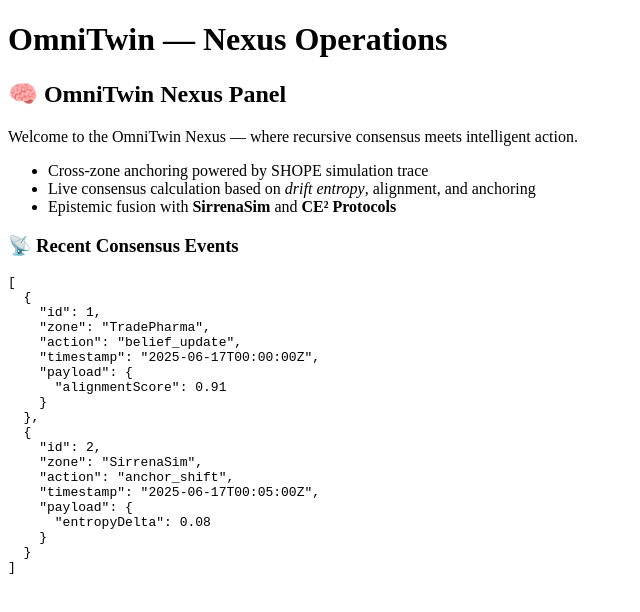
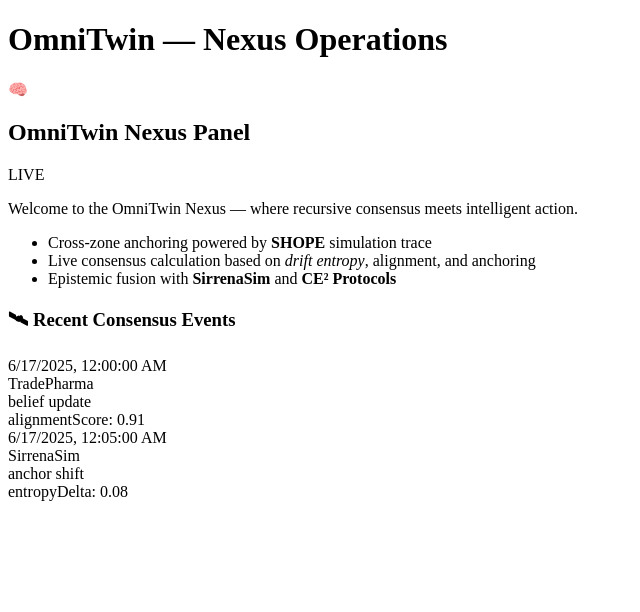
Before and after one commit to OmniChainOrg/omnimodel-dashboard, a Next.js app: page /omnitwin in a window 1280 px wide. Shown: the top 612 px of the page, without its empty margins (0-640 px from the left). Built offline with nearby package versions, Linux system fonts and the light colour scheme.

Commit message:
Update OmniTwinNexusPanel.tsx

```diff
--- a/components/OmniTwinNexusPanel.tsx
+++ b/components/OmniTwinNexusPanel.tsx
@@ -1,41 +1,84 @@
 import React, { useEffect, useState } from "react";
+
+const ZONE_COLORS: Record<string, string> = {
+  TradePharma: "bg-yellow-100 border-yellow-400",
+  SirrenaSim: "bg-indigo-100 border-indigo-400",
+  CE2: "bg-green-100 border-green-400",
+  default: "bg-gray-100 border-gray-300",
+};
 
 export default function OmniTwinNexusPanel() {
   const [events, setEvents] = useState([]);
   const [loading, setLoading] = useState(true);
 
+  const fetchEvents = async () => {
+    try {
+      const res = await fetch("/api/consensus/events");
+      const data = await res.json();
+      setEvents(data);
+      setLoading(false);
+    } catch (err) {
+      console.error("Error fetching events", err);
+    }
+  };
+
   useEffect(() => {
-    fetch("/api/consensus/events")
-      .then((res) => res.json())
-      .then((data) => {
-        setEvents(data);
-        setLoading(false);
-      })
-      .catch((err) => {
-        console.error("Failed to load consensus events", err);
-        setLoading(false);
-      });
+    fetchEvents();
+    const interval = setInterval(fetchEvents, 5000);
+    return () => clearInterval(interval);
   }, []);
 
   return (
-    <div className="mt-8">
-      <h2 className="text-2xl font-bold mb-2">🧠 OmniTwin Nexus Panel</h2>
-      <p className="mb-4">
+    <div className="pt-4">
+      <div className="flex items-center gap-2 mb-4">
+        <span className="text-2xl">🧠</span>
+        <h2 className="text-2xl font-bold">OmniTwin Nexus Panel</h2>
+        <span className="ml-2 px-2 py-0.5 text-xs font-semibold text-white bg-red-600 rounded-full animate-pulse">
+          LIVE
+        </span>
+      </div>
+
+      <p className="mb-4 text-sm text-gray-700">
         Welcome to the OmniTwin Nexus — where recursive consensus meets intelligent action.
       </p>
-      <ul className="list-disc list-inside text-sm space-y-1 mb-4">
-        <li>Cross-zone anchoring powered by SHOPE simulation trace</li>
+      <ul className="list-disc list-inside text-sm space-y-1 mb-6">
+        <li>Cross-zone anchoring powered by <b>SHOPE</b> simulation trace</li>
         <li>Live consensus calculation based on <i>drift entropy</i>, alignment, and anchoring</li>
         <li>Epistemic fusion with <b>SirrenaSim</b> and <b>CE² Protocols</b></li>
       </ul>
+
+      <h3 className="text-lg font-semibold mb-2">🛰 Recent Consensus Events</h3>
+
       {loading ? (
         <p className="italic text-gray-600">Loading events...</p>
+      ) : events.length === 0 ? (
+        <p className="text-sm text-gray-500">No consensus events available yet.</p>
       ) : (
-        <div>
-          <h3 className="text-lg font-semibold mt-4 mb-2">📡 Recent Consensus Events</h3>
-          <pre className="bg-gray-100 p-4 rounded text-xs overflow-auto max-h-80">
-            {JSON.stringify(events, null, 2)}
-          </pre>
+        <div className="space-y-4 text-sm">
+          {events.map((evt) => {
+            const zoneClass = ZONE_COLORS[evt.zone] || ZONE_COLORS.default;
+            return (
+              <div
+                key={evt.id}
+                className={`border-l-4 pl-4 rounded-md shadow-sm ${zoneClass} p-3`}
+              >
+                <div className="text-xs text-gray-500">
+                  {new Date(evt.timestamp).toLocaleString()}
+                </div>
+                <div className="font-semibold">{evt.zone}</div>
+                <div className="capitalize text-gray-700 mb-1">
+                  {evt.action.replace(/_/g, " ")}
+                </div>
+                <div className="text-gray-600">
+                  {Object.entries(evt.payload).map(([key, value]) => (
+                    <div key={key}>
+                      <span className="font-medium">{key}:</span> {value}
+                    </div>
+                  ))}
+                </div>
+              </div>
+            );
+          })}
         </div>
       )}
     </div>
```
